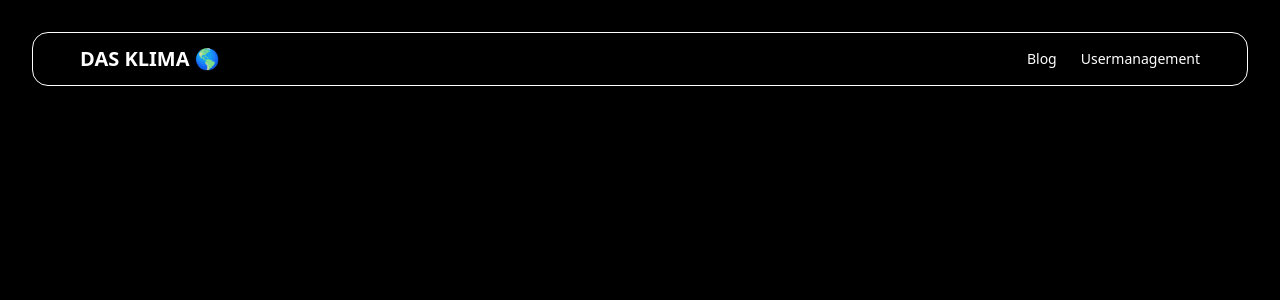
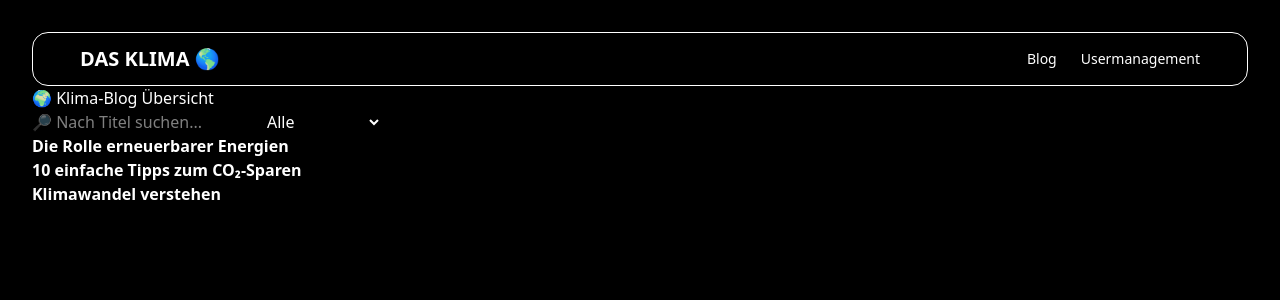
Before and after one commit to daincoding/dasklima, a React (Vite) app: page /blogoverview in a window 1280 px wide. Shown: the top 300 px of the page. Built offline with nearby package versions, Linux system fonts and the light colour scheme.

Commit message:
Day 1 - Dominik Commit

```diff
--- /dev/null
+++ b/public/data/blogeintrag.json
@@ -0,0 +1,26 @@
+[
+  {
+    "id": 1,
+    "titel": "Klimawandel verstehen",
+    "kurzbeschreibung": "Eine Einführung in die Ursachen und Auswirkungen des Klimawandels.",
+    "kategorie": "Wissenschaft",
+    "datum": "2023-11-05",
+    "text": "Der Klimawandel ist ein komplexes globales Phänomen, das durch den Anstieg von Treibhausgasen verursacht wird..."
+  },
+  {
+    "id": 2,
+    "titel": "10 einfache Tipps zum CO₂-Sparen",
+    "kurzbeschreibung": "Wie du im Alltag Emissionen reduzierst — ganz ohne Verzicht.",
+    "kategorie": "Lifestyle",
+    "datum": "2024-02-18",
+    "text": "Von kürzeren Duschzeiten bis hin zu regionaler Ernährung – hier sind zehn alltagstaugliche Tricks..."
+  },
+  {
+    "id": 3,
+    "titel": "Die Rolle erneuerbarer Energien",
+    "kurzbeschreibung": "Wie Wind, Sonne und Wasser unseren Planeten retten können.",
+    "kategorie": "Technologie",
+    "datum": "2024-07-02",
+    "text": "Erneuerbare Energien spielen eine Schlüsselrolle in der Energiewende..."
+  }
+]
--- a/src/pages/BlogOverview.jsx
+++ b/src/pages/BlogOverview.jsx
@@ -1,10 +1,68 @@
-import React from 'react';
+import { useState, useEffect } from 'react';
 
+function BlogUebersicht() {
+    const [beitraege, setBeitraege] = useState([]);
+    const [ausgewählt, setAusgewählt] = useState(null);
+    const [suchbegriff, setSuchbegriff] = useState('');
+    const [ausgewählteKategorie, setAusgewählteKategorie] = useState('Alle');
 
-function BlogOverview() {
+    // Ruft die JSON-Datei ab und speichert sie in beitraege
+    useEffect(() => {
+        fetch('/data/blogeintrag.json')
+            .then((antwort) => antwort.json())
+            .then((daten) => setBeitraege(daten))
+            .catch((fehler) => console.error('Fehler beim Laden der Daten:', fehler));
+    }, []);
+
+    // Alle Kategorien aus den Beiträgen extrahieren und in Liste speichern
+    const kategorien = ['Alle', ...new Set(beitraege.map(eintrag => eintrag.kategorie))];
+
+    // Beiträge filtern nach Suchbegriff und Kategorie
+    const gefilterteBeitraege = beitraege
+        .filter(eintrag =>
+            eintrag.titel.toLowerCase().includes(suchbegriff.toLowerCase()) &&
+            (ausgewählteKategorie === 'Alle' || eintrag.kategorie === ausgewählteKategorie)
+        )
+        .sort((a, b) => new Date(b.datum) - new Date(a.datum));
+
     return (
-        <div></div>
+        <div >
+            <h1>🌍 Klima-Blog Übersicht</h1>
+    {/*Suchfeld für Titel*/}
+            <input
+                type="text"
+                placeholder="🔎 Nach Titel suchen..."
+                value={suchbegriff}
+                onChange={(e) => setSuchbegriff(e.target.value)}
+            />
+    {/*Dropdown-Menü für Kategorien*/}
+            <select
+                value={ausgewählteKategorie}
+                onChange={(e) => setAusgewählteKategorie(e.target.value)}
+            >
+                {kategorien.map((kat, idx) => (
+                    <option key={idx} value={kat}>{kat}</option>
+                ))}
+            </select>
+    {/*Zeigt die gefilterten Beiträge als Liste*/}
+            <ul>
+                {gefilterteBeitraege.map((eintrag) => (
+                    <li key={eintrag.id} style={{ cursor: 'pointer' }}>
+                        <strong onClick={() => setAusgewählt(eintrag)}>{eintrag.titel}</strong>
+                    </li>
+                ))}
+            </ul>
+    {/*Wenn ein Beitrag ausgewählt ist, zeige das an*/}
+            {ausgewählt && (
+                <div >
+                    <h2>{ausgewählt.titel}</h2>
+                    <p><em>{ausgewählt.kategorie} • {new Date(ausgewählt.datum).toLocaleDateString()}</em></p>
+                    <p><strong>{ausgewählt.kurzbeschreibung}</strong></p>
+                    <p>{ausgewählt.text}</p>
+                </div>
+            )}
+        </div>
     );
 }
 
-export default BlogOverview;
+export default BlogUebersicht
```
